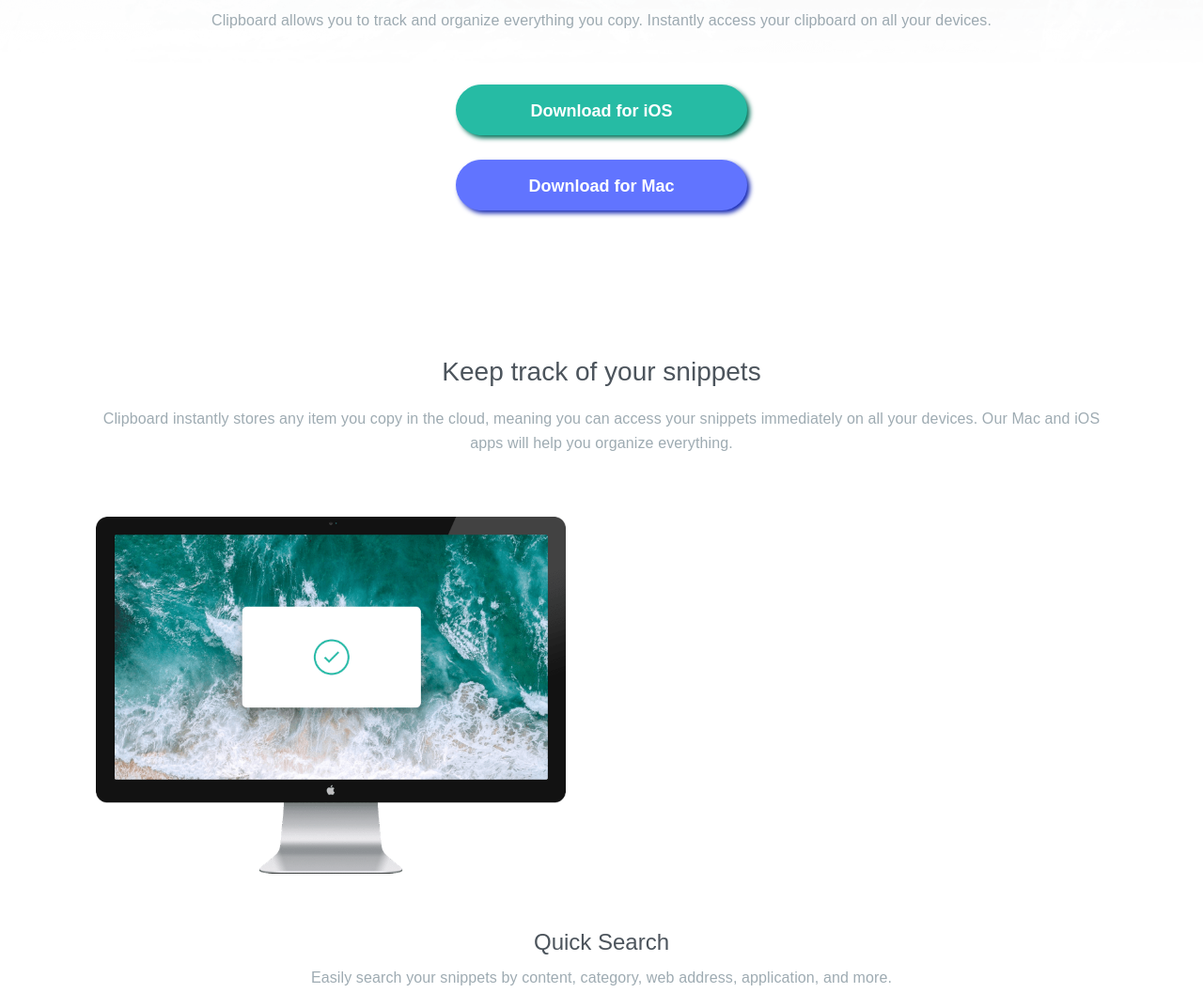
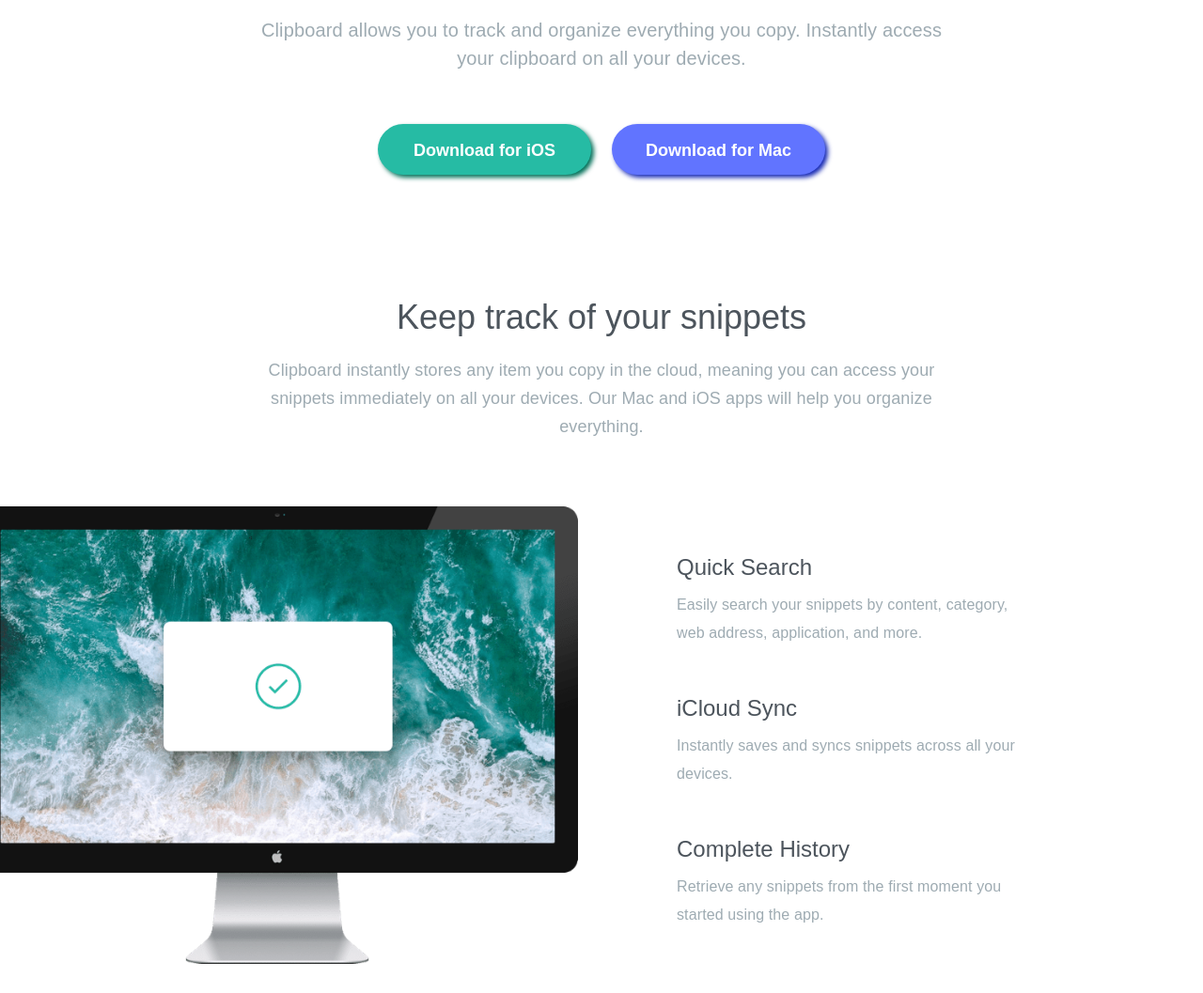
Before and after one commit to loosenthedark/frontend-mentor_clipboard-landing-page, a plain HTML site: page index.html in a window 1280 px wide. Shown: the part 363-1420 px from the top of the page at 94% size. Drawn offline with Linux system fonts and the light colour scheme; a web font is replaced by a local one.

Commit message:
began styling for desktop

```diff
--- a/index.html
+++ b/index.html
@@ -37,8 +37,6 @@
       font-size: 16px;
       transition: font-size 100ms ease-in-out;
     }
-
-
   </style>
 </head>
 
@@ -60,13 +58,19 @@
       <p class="features-text" id="features-main-text">Clipboard instantly stores any item you copy in the cloud,
         meaning you can access your snippets immediately on all your
         devices. Our Mac and iOS apps will help you organize everything.</p>
+      <div id="features-wrapper">
         <img id="features-img" src="images/image-computer.png" alt="computer screen image">
+
+        <div id="features-content">
           <h3>Quick Search</h3>
-      <p class="features-text">Easily search your snippets by content, category, web address, application, and more.</p>
+          <p class="features-text">Easily search your snippets by content, category, web address, application, and more.
+          </p>
           <h3>iCloud Sync</h3>
           <p class="features-text">Instantly saves and syncs snippets across all your devices.</p>
           <h3>Complete History</h3>
           <p class="features-text">Retrieve any snippets from the first moment you started using the app.</p>
+        </div>
+      </div>
     </section>
     <section class="access">
       <h2>Access Clipboard anywhere</h2>
--- a/styles/style.css
+++ b/styles/style.css
@@ -57,10 +57,24 @@ h1 {
   margin-bottom: 20px;
 }
 
+@media only screen and (min-width: 768px) {
+  h1 {
+    font-size: 46px;
+    line-height: 55px;
+  }
+}
+
 h2 {
   font-size: 28px;
   line-height: 34px;
   margin-bottom: 20px;
+}
+
+@media only screen and (min-width: 768px) {
+  h2 {
+    font-size: 36px;
+    line-height: 43px;
+  }
 }
 
 h3 {
@@ -73,6 +87,15 @@ p {
   font-size: 16px;
   line-height: 26px;
   letter-spacing: 0.0075em;
+}
+
+@media only screen and (min-width: 768px) {
+  p {
+    font-size: 20px;
+    line-height: 30px;
+    max-width: 755px;
+    margin: 0 auto;
+  }
 }
 
 a {
@@ -145,11 +168,34 @@ button#mac-btn:active {
   transition: background-color 200ms ease-in-out;
 }
 
+@media only screen and (min-width: 992px) {
+  form {
+    display: flex;
+    justify-content: center;
+  }
+
+  button {
+    margin: 0;
+    max-width: 227px;
+  }
+
+  button#ios-btn {
+    margin-bottom: 0;
+    margin-right: 22px;
+  }
+}
+
 /* Images */
 
 #logo-large {
   display: block;
   margin: 0 auto 64px;
+}
+
+@media only screen and (min-width: 992px) {
+  #logo-large {
+    margin-bottom: 55px;
+  }
 }
 
 #logo-small {
@@ -183,6 +229,10 @@ header:before {
 @media only screen and (min-width: 600px) {
   header:before {
     background-image: url('../images/bg-header-desktop.png');
+    height: 363px;
+  }
+  header {
+    margin-bottom: 130px;
   }
 }
 
@@ -200,8 +250,32 @@ header:before {
   margin-bottom: 50px;
 }
 
+@media only screen and (min-width: 768px) {
+  .features-text {
+    font-size: 16px;
+    line-height: 30px;
+    max-width: 365px;
+    margin-left: 0;
+  }
+}
+
 #features-main-text {
   margin-bottom: 65px;
+}
+
+@media only screen and (min-width: 992px) {
+  #features-main-text {
+    max-width: 755px;
+    margin-bottom: 85px;
+  }
+}
+
+@media only screen and (min-width: 992px) {
+  #features-main-text {
+    font-size: 18px;
+    line-height: 30px;
+    margin: 0 auto 70px;
+  }
 }
 
 #features-img, #access-img {
@@ -211,9 +285,40 @@ header:before {
   max-width: 500px;
 }
 
+@media only screen and (min-width: 992px) {
+  #features-img {
+    width: 100%;
+  }
+}
+
 #features-img {
   width: 84%;
   margin: 0 8% 58px;
+}
+
+@media only screen and (min-width: 992px) {
+  #features-wrapper {
+    display: flex;
+    position: relative;
+  }
+  #features-img {
+    flex: 1;
+    margin: 0;
+    width: 100%;
+    max-width: 50vw;
+    position: relative;
+    left: -25px;
+  }
+  #features-content {
+    flex: 1;
+    height: 406px;
+    padding-left: 80px;
+    padding-top: 50px;
+  }
+  #features-content h3,
+  #features-content p {
+    text-align: left;
+  }
 }
 
 /* Access section */
```
Lines whose indentation alone changed are shown as unchanged.
